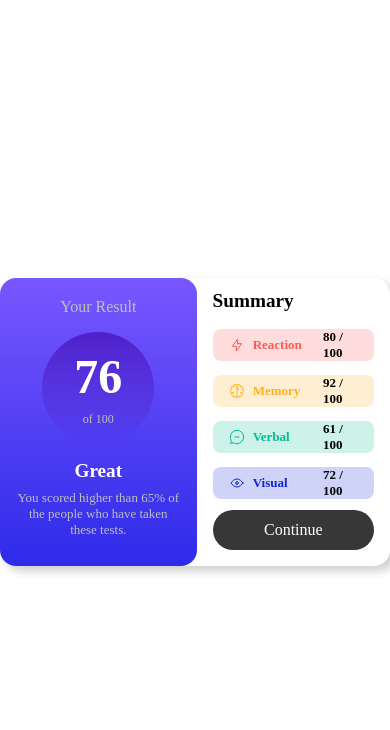
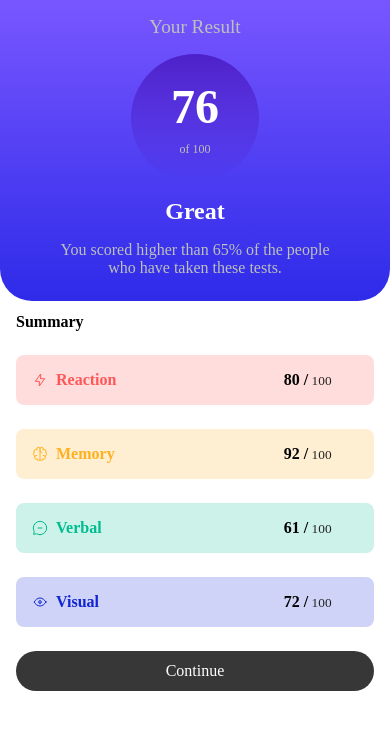
Before and after one commit to vanilla-dd/frontend-mentor01, a plain HTML site: page index.html in a window 390 px wide. Drawn offline with Linux system fonts and the light colour scheme.

Commit message:
fixed for mobile screen

```diff
--- a/index.html
+++ b/index.html
@@ -27,24 +27,24 @@
       <div class="line pink">
         <img src="\assets\images\icon-reaction.svg" alt="" srcset="">
         <p>Reaction</p>
-        <p class="wide">80 / 100</p>
+        <p class="wide">80 /<span> 100</span></p>
       </div>
       <div class="line yellow">
         <img src="\assets\images\icon-memory.svg" alt="" srcset="">
         <p>Memory</p>
-        <p  class="wide">92 / 100</p>
+        <p  class="wide">92 /<span> 100</span></p>
       </div>
       <div class="line green">
           <img src="\assets\images\icon-verbal.svg" alt="" srcset="">
           <p>Verbal</p>
-          <p class="wide">61 / 100</p>
+          <p class="wide">61 /<span> 100</span></p>
       </div>
       <div class="line blue">
         <img src="\assets\images\icon-visual.svg" alt="" srcset="">
         <p>Visual</p>
-        <p class="wide">72 / 100</p>
+        <p class="wide">72 /<span> 100</span></p>
       </div>
-      <div class="continue">Continue</div>
+      <a href="#" class="continue">Continue</a>
     </div>
   </div>
 </body>
--- a/style.css
+++ b/style.css
@@ -67,7 +67,6 @@ body {
     padding: 0 1rem 0 1rem;
     font-weight: 400;
     font-size: small;
-
 }
 
 
@@ -99,9 +98,15 @@ body {
     gap: 1rem;
 }
 
+span {
+    font-weight: 200;
+    font-size: smaller;
+   color: rgb(34, 34, 33);
 
+}
 
 .continue{
+    text-decoration: none;
     background-color: rgba(11, 11, 11, 0.814);
     display: flex;
     height: 2.5rem;
@@ -145,10 +150,35 @@ img{
 }
 
 
+@media (400px > width > 300px) {
+    .circle {
+        width: 8rem;
+        height: 8rem;
+    }
+    .head {
+        font-size: larger;
+    }
+    .god {
+        font-size: x-large;
+    }
+    .is {
+        font-size: medium;
+        width: 34ch;
+        text-align: center;
+    }
+    .container {
+        gap: 1.5rem;
+    }
+    .line {
+        font-size: medium;
+    }
+}
 
 
 
-@media (width > 375px) {
+
+
+@media (width > 400px) {
     body{
 
         display: flex;
```
